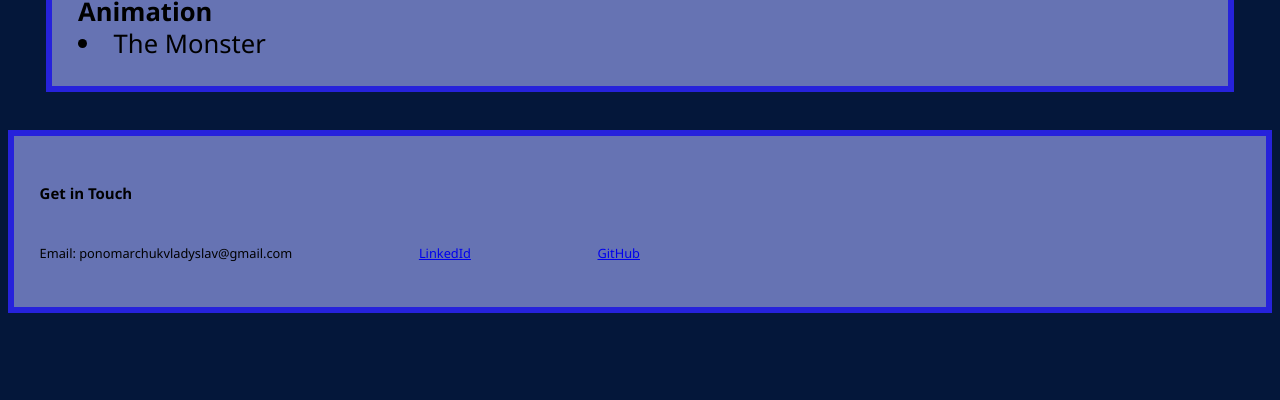
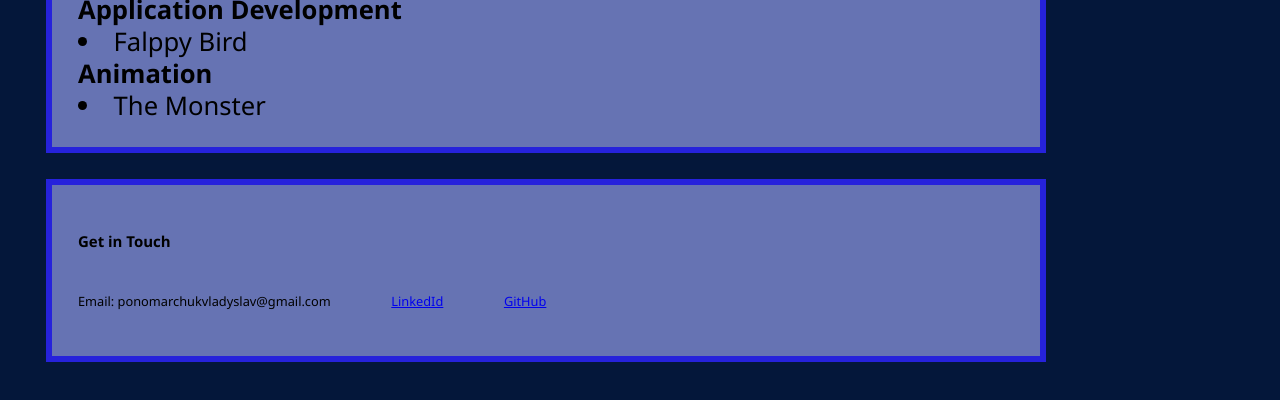
Before and after one commit to ponomarchuk-vladyslav/Portfolio, a plain HTML site: page index.html in a window 1280 px wide. Shown: the part 836-1236 px from the top of the page. Before the commit the page ends 1157 px from the top, so only its background shows below. Drawn offline with Linux system fonts and the light colour scheme.

Commit message:
UI adjustment

```diff
--- a/css/generic-project.css
+++ b/css/generic-project.css
@@ -25,6 +25,7 @@ h1 {
 
 .content {
     margin: 3vw;
+    max-width: 1000px;
 }
 
 .content h3 {
--- a/css/index.css
+++ b/css/index.css
@@ -35,6 +35,7 @@ body {
 
 .content {
     margin: 3vw;
+    max-width: 1000px;
 }
 
 .content h2 {
@@ -88,7 +89,7 @@ body {
 }
 
 .get-in-touch {
-    margin: 0 auto;
+    margin-top: 2vw;
     font-size: 1vw;
     line-height: 2.5vw;
     border: var(--borderColor) 0.5vw solid;
```
Also changed, not shown: index.html (+1 -1 lines).
